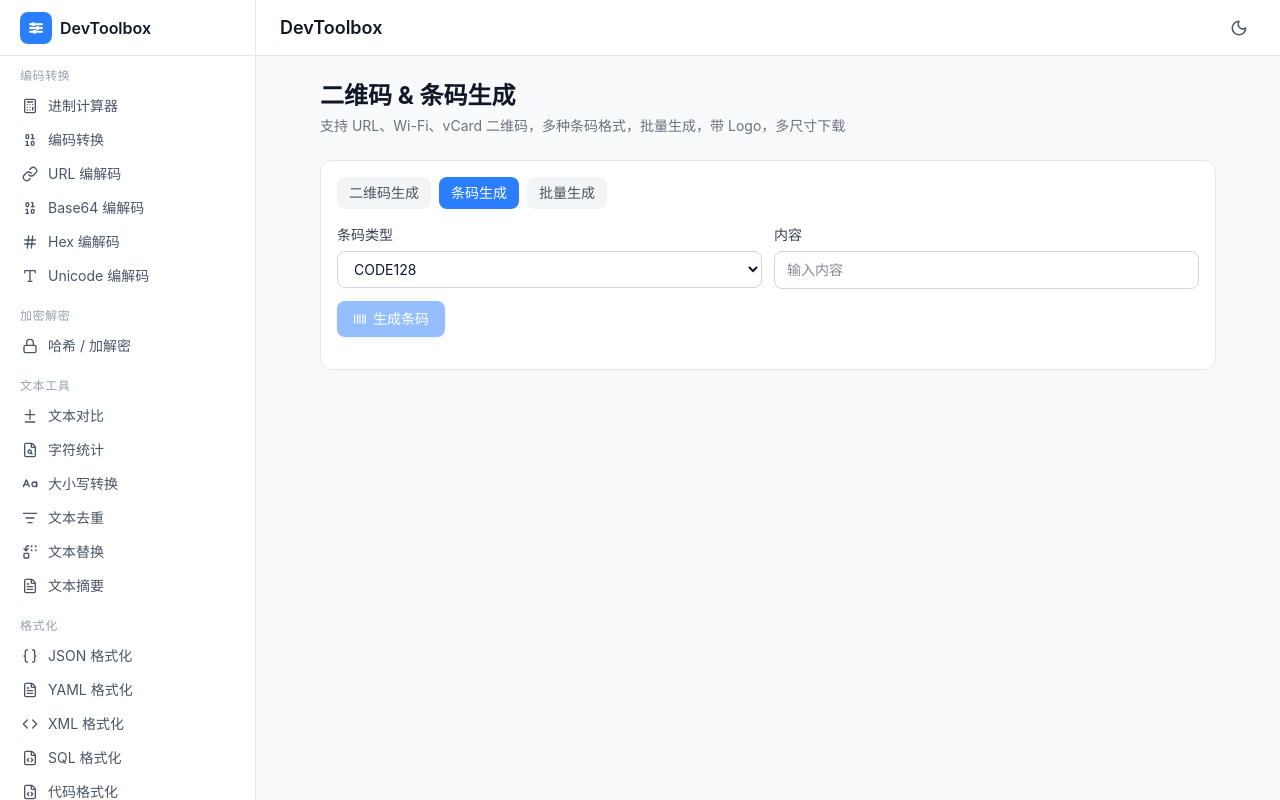
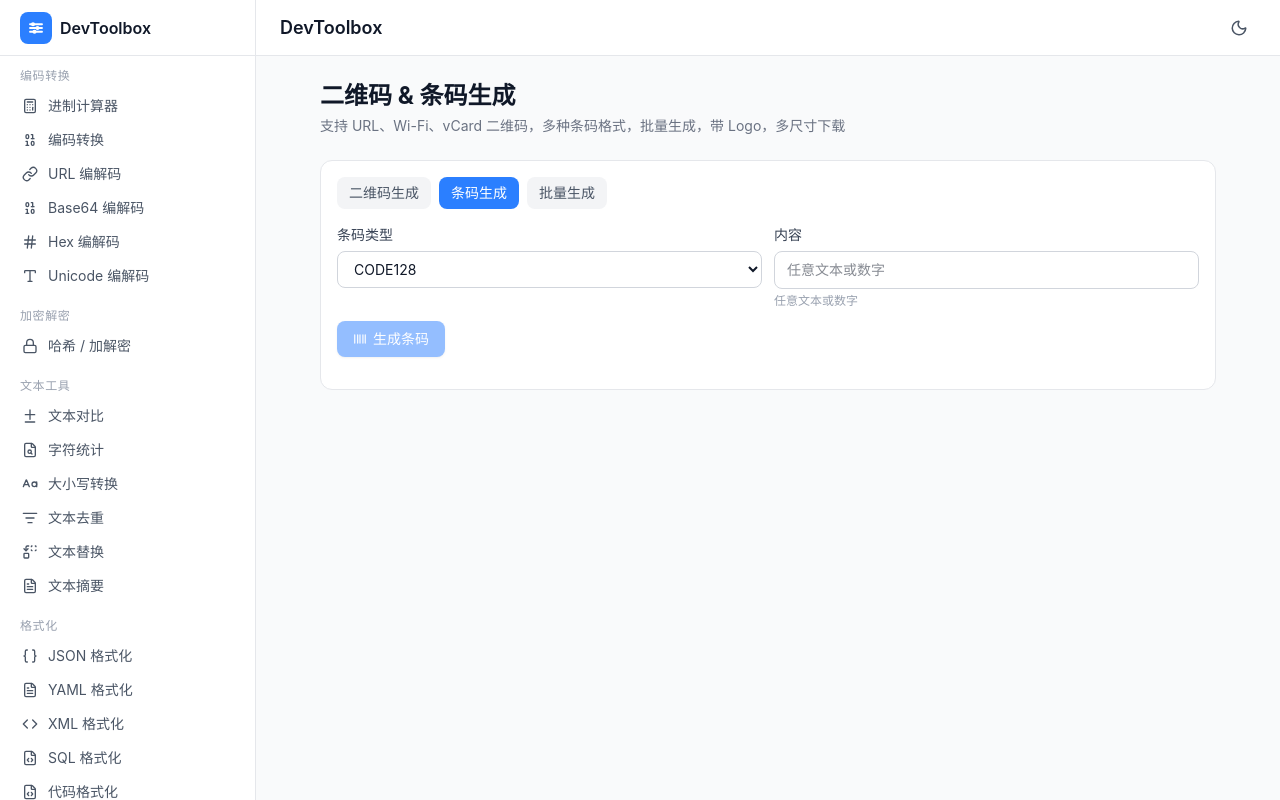
Before and after one commit to athlonreg/aggregation, a React (Vite) app: page /qrcode in a window 1280 px wide. Both pictures are taken after a click on the button "条码生成". Built offline with nearby package versions, Linux system fonts and the light colour scheme; the HTML template or start-up script is replaced by a standard one.

Commit message:
fix: barcode input validation and error messages
- Add format hints for each barcode type (EAN-13, EAN-8, UPC-A, ITF-14)
- Validate input format before generating
- Fix error message showing 'undefined'

```diff
--- a/src/tools/QRCodeGenerator.tsx
+++ b/src/tools/QRCodeGenerator.tsx
@@ -23,13 +23,13 @@ const QR_MODES: { id: QrMode; label: string }[] = [
 ]
 
 const BARCODE_TYPES = [
-  { value: 'CODE128', label: 'CODE128' },
-  { value: 'CODE39', label: 'CODE39' },
-  { value: 'EAN13', label: 'EAN-13' },
-  { value: 'EAN8', label: 'EAN-8' },
-  { value: 'UPC', label: 'UPC-A' },
-  { value: 'ITF14', label: 'ITF-14' },
-  { value: 'pharmacode', label: 'Pharmacode' },
+  { value: 'CODE128', label: 'CODE128', hint: '任意文本或数字', validate: (v: string) => v.length > 0 },
+  { value: 'CODE39', label: 'CODE39', hint: '大写字母、数字和部分符号', validate: (v: string) => /^[A-Z0-9\-. $/+%]+$/.test(v) },
+  { value: 'EAN13', label: 'EAN-13', hint: '12 或 13 位数字', validate: (v: string) => /^\d{12,13}$/.test(v) },
+  { value: 'EAN8', label: 'EAN-8', hint: '7 或 8 位数字', validate: (v: string) => /^\d{7,8}$/.test(v) },
+  { value: 'UPC', label: 'UPC-A', hint: '11 或 12 位数字', validate: (v: string) => /^\d{11,12}$/.test(v) },
+  { value: 'ITF14', label: 'ITF-14', hint: '13 或 14 位数字', validate: (v: string) => /^\d{13,14}$/.test(v) },
+  { value: 'pharmacode', label: 'Pharmacode', hint: '3-130000 之间的数字', validate: (v: string) => /^\d+$/.test(v) && Number(v) >= 3 && Number(v) <= 130000 },
 ]
 
 const DOWNLOAD_SIZES = [
@@ -284,14 +284,20 @@ function BarcodeTab() {
   const [barcodePreview, setBarcodePreview] = useState('')
   const canvasRef = useRef<HTMLCanvasElement>(null)
 
+  const currentType = BARCODE_TYPES.find(t => t.value === barcodeType)!
+
   const handleGenerate = useCallback(() => {
     if (!barcodeText.trim()) return
+    if (!currentType.validate(barcodeText.trim())) {
+      alert('输入格式不正确：' + currentType.hint)
+      return
+    }
     try {
       const canvas = canvasRef.current!
-      JsBarcode(canvas, barcodeText, { format: barcodeType, width: 2, height: 100, displayValue: true, fontSize: 14, margin: 10 })
+      JsBarcode(canvas, barcodeText.trim(), { format: barcodeType, width: 2, height: 100, displayValue: true, fontSize: 14, margin: 10 })
       setBarcodePreview(canvas.toDataURL('image/png'))
-    } catch (err) { alert('生成失败: ' + (err as Error).message) }
-  }, [barcodeType, barcodeText])
+    } catch (err) { alert('生成失败: ' + String(err)) }
+  }, [barcodeType, barcodeText, currentType])
 
   const handleDownload = useCallback((size: number) => {
     if (!barcodePreview) return
@@ -320,7 +326,8 @@ function BarcodeTab() {
         </div>
         <div>
           <label className="block text-sm font-medium text-gray-700 dark:text-gray-300 mb-1.5">内容</label>
-          <input value={barcodeText} onChange={e => setBarcodeText(e.target.value)} placeholder={barcodeType === 'EAN13' ? '1234567890128' : '输入内容'} className="w-full rounded-lg border border-gray-300 dark:border-gray-700 bg-white dark:bg-gray-800 px-3 py-2 text-sm text-gray-900 dark:text-gray-100" />
+          <input value={barcodeText} onChange={e => setBarcodeText(e.target.value)} placeholder={currentType.hint} className="w-full rounded-lg border border-gray-300 dark:border-gray-700 bg-white dark:bg-gray-800 px-3 py-2 text-sm text-gray-900 dark:text-gray-100" />
+          <div className="text-xs text-gray-400 mt-1">{currentType.hint}</div>
         </div>
       </div>
 
```
